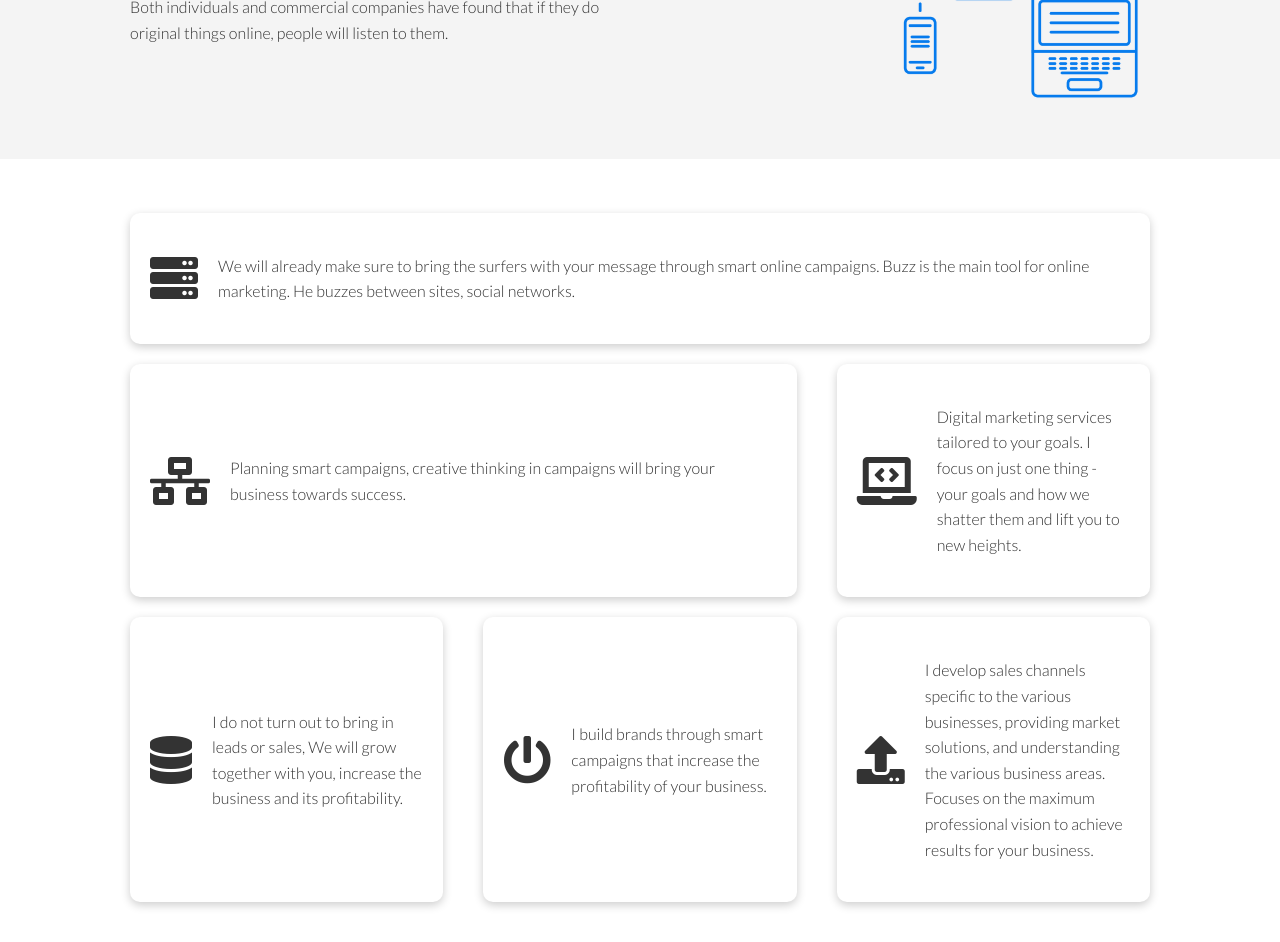
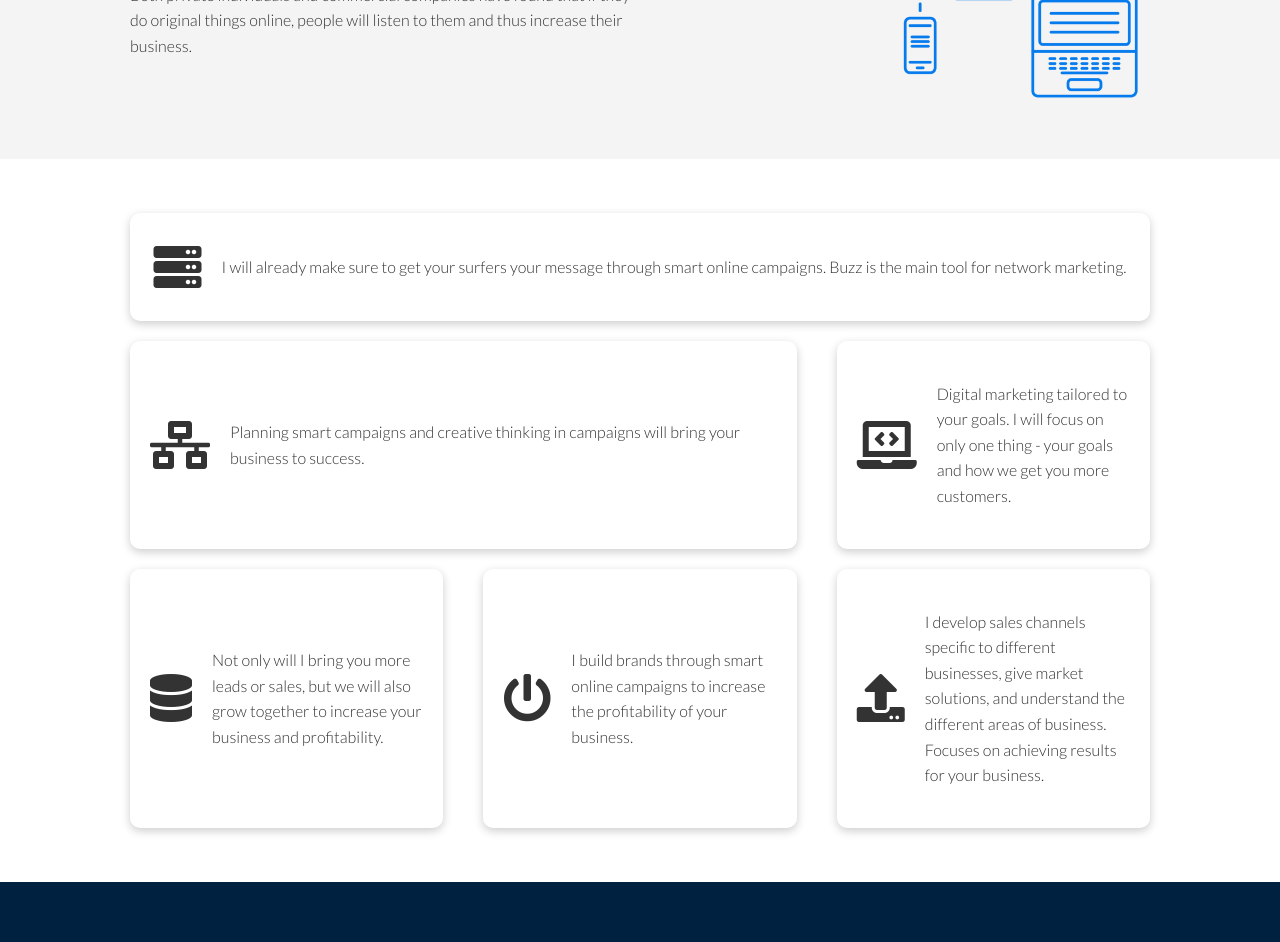
Before and after one commit to guyyumpolski/new-html, a plain HTML site: page aboutme.html in a window 1280 px wide. Shown: the part 606-1548 px from the top of the page. Drawn offline with Linux system fonts and the light colour scheme.

Commit message:
Update aboutme.html

```diff
--- a/aboutme.html
+++ b/aboutme.html
@@ -29,7 +29,7 @@
             <div>
                 <h1 class="xl">Meet Guy Yampolsky</h1>
                 <p class="lead">
-Digital life and breathing for over three years. Love people and campaigns that take the business forward!
+Loves digital and breathes over three years of campaigns. Love people and campaigns that promote the business!
                 </p>
             </div>
             <img src="/images/guy.jpg" alt="guy">
@@ -42,7 +42,7 @@ Digital life and breathing for over three years. Love people and campaigns that
             <div>
                 <h1 class="md">Smart campaigns that take the business to a great place.</h1>
                 <p>
-                    Both individuals and commercial companies have found that if they do original things online, people will listen to them.
+                    Both private individuals and commercial companies have found that if they do original things online, people will listen to them and thus increase their business.
                 </p>
             </div>
             <img src="images/servers.png" alt="">
@@ -53,37 +53,34 @@ Digital life and breathing for over three years. Love people and campaigns that
         <div class="container grid grid-3">
             <div class="card flex">
                 <i class="fas fa-server fa-3x"></i>
-                <p>We will already make sure to bring the surfers with your message through smart online campaigns. Buzz is the main tool for online marketing. He buzzes between sites, social networks.</p>
+                <p>I will already make sure to get your surfers your message through smart online campaigns. Buzz is the main tool for network marketing.</p>
             </div>
             <div class="card flex">
                 <i class="fas fa-network-wired fa-3x"></i>
                 <p>
-                    Planning smart campaigns, creative thinking in campaigns will bring your business towards success.
+                   Planning smart campaigns and creative thinking in campaigns will bring your business to success.
                 </p>
             </div>
             <div class="card flex">
                 <i class="fas fa-laptop-code fa-3x"></i>
                 <p>
-                   Digital marketing services tailored to your goals. I focus on just one thing - your goals and how we shatter them and lift you to new heights.
+                  Digital marketing tailored to your goals. I will focus on only one thing - your goals and how we get you more customers.
                 </p>
             </div>
             <div class="card flex">
                 <i class="fas fa-database fa-3x"></i>
-                <p>
-                   I do not turn out to bring in leads or sales,
-We will grow together with you, increase the business and its profitability.
-                </p>
+                <p> Not only will I bring you more leads or sales, but we will also grow together to increase your business and profitability.</p>
             </div>
             <div class="card flex">
                 <i class="fas fa-power-off fa-3x"></i>
                 <p>
-          I build brands through smart campaigns that increase the profitability of your business.
+         I build brands through smart online campaigns to increase the profitability of your business.
                 </p>
             </div>
             <div class="card flex">
                 <i class="fas fa-upload fa-3x"></i>
                 <p>
-                   I develop sales channels specific to the various businesses, providing market solutions, and understanding the various business areas. Focuses on the maximum professional vision to achieve results for your business.
+                  I develop sales channels specific to different businesses, give market solutions, and understand the different areas of business. Focuses on achieving results for your business.
                 </p>
             </div>
         </div>
```
